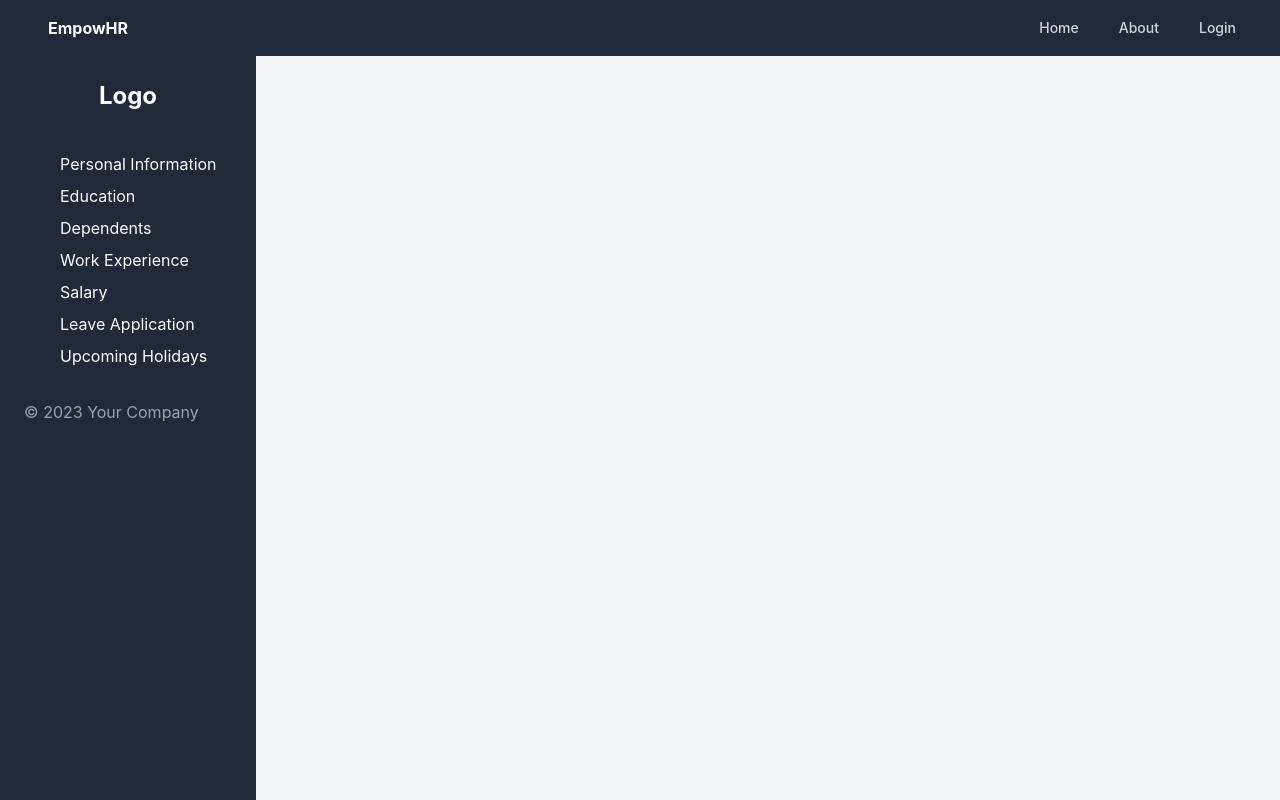
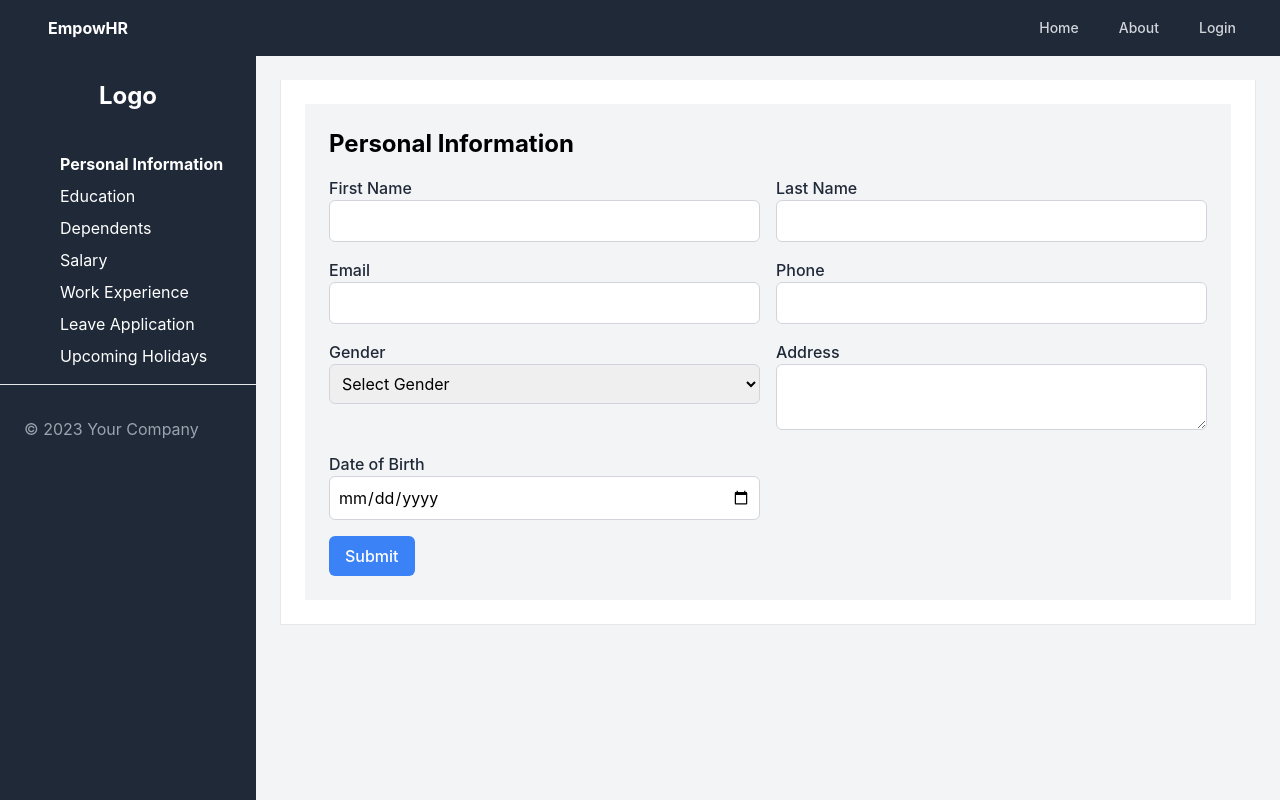
Before and after one commit to Akshith2952/hrms, a React (Create React App) app: page /About in a window 1280 px wide. Shown: the top 800 px of the page. Built offline with nearby package versions, Linux system fonts and the light colour scheme.

Commit message:
error fixed

```diff
--- a/src/App.js
+++ b/src/App.js
@@ -15,7 +15,7 @@ import WorkExperienceForm from "./components/WorkExperienceForm";
 import LeaveApplicationForm from "./components/LeaveApplicationForm";
 import SalaryForm from "./components/SalaryForm";
 import CalendarWithHolidays from "./components/CalendarWithHolidays";
-import Dashboard from "./components/Dashboard";
+// import Dashboard from "./components/Dashboard";
 
 
 function App() {
@@ -29,16 +29,14 @@ function App() {
 
         <Route path="/About" element={<About />} />
       </Routes>
-      <Dashboard/>
       <Routes>
-        <Route path="/PersonalInformationForm" element={<PersonalInformationForm />}/>
-      <Route path="/EducationForm" element={<EducationForm />}/>
-      <Route path="/DependentsForm" element={<DependentsForm />}/>
-      <Route path="/WorkExperienceForm" element={<WorkExperienceForm />}/>
-      <Route path="/LeaveApplicationForm" element={<LeaveApplicationForm />}/>
-      <Route path="/SalaryForm" element={<SalaryForm/>}/>
-      <Route path="/CalendarWithHolidays" element={<CalendarWithHolidays/>}/>
-
+        <Route path="/PersonalInformationForm" element={<PersonalInformationForm />} />
+        <Route path="/EducationForm" element={<EducationForm />} />
+        <Route path="/DependentsForm" element={<DependentsForm />} />
+        <Route path="/WorkExperienceForm" element={<WorkExperienceForm />} />
+        <Route path="/LeaveApplicationForm" element={<LeaveApplicationForm />} />
+        <Route path="/SalaryForm" element={<SalaryForm />} />
+        <Route path="/CalendarWithHolidays" element={<CalendarWithHolidays />} />
       </Routes>
 
     </>
--- a/src/components/About.js
+++ b/src/components/About.js
@@ -4,7 +4,7 @@ import Dashboard from './Dashboard'
 export const About = () => {
   return (
     <div>
-        <Dashboard/>
+      <Dashboard />
     </div>
   )
 }
--- a/src/components/Dashboard.js
+++ b/src/components/Dashboard.js
@@ -1,25 +1,162 @@
-import React from 'react'
-
-import NavsideBar from './NavsideBar';
+import React, { useState } from 'react'
+import { Link } from 'react-router-dom';
+import PersonalInformationForm from './PersonalInformationForm';
+import EducationForm from './EducationForm';
+import DependentsForm from './DependentsForm';
+import WorkExperienceForm from './WorkExperienceForm';
+import SalaryForm from './SalaryForm';
+import CalendarWithHolidays from './CalendarWithHolidays';
+import LeaveApplicationForm from './LeaveApplicationForm';
 
 const Dashboard = () => {
+
+  const [activeTab, setActiveTab] = useState("PersonalInformationForm");
+
+  const handleTabClick = (tab) => {
+    setActiveTab(tab);
+  };
+
   return (
 
     <div className="flex h-screen overflow-hidden">
-      {/* Side Bar */}
-      <aside className="bg-gray-800 text-gray-500 w-64 flex flex-col">
-        {/* Logo */}
+      <div className="bg-gray-800 text-gray-500 w-64 flex flex-col">
         <div className="h-20 flex items-center justify-center">
           <span className="text-white text-2xl font-bold">Logo</span>
         </div>
-      <NavsideBar/>
+        {/* <NavsideBar/> */}
+
+
+        <div>
+          <ul className="flex flex-col border-b mb-4 space-y-2 py-4 px-6">
+            <li className="border-l-4 border-transparent hover:bg-gray-700">
+              <Link className={`flex items-center ${activeTab === "PersonalInformationForm" && "text-blue-700 font-bold"}`} onClick={() => handleTabClick("PersonalInformationForm")}>
+                <span className="mr-2">
+                  <svg className="w-6 h-6 text-gray-400" fill="none" strokeLinecap="round" strokeLinejoin="round" strokeWidth="2" viewBox="0 0 24 24" stroke="currentColor">
+                    {/* Add appropriate SVG icon here */}
+                  </svg>
+                </span>
+                <span className="text-white">Personal Information</span>
+              </Link>
+            </li>
+
+            <li className="border-l-4 border-transparent hover:bg-gray-700">
+              <Link className={`flex items-center ${activeTab === "EducationForm" && "text-blue-700 font-bold"}`} onClick={() => handleTabClick("EducationForm")} >
+                <span className="mr-2">
+                  <svg className="w-6 h-6 text-gray-400" fill="none" strokeLinecap="round" strokeLinejoin="round" strokeWidth="2" viewBox="0 0 24 24" stroke="currentColor">
+                    {/* Add appropriate SVG icon here */}
+                  </svg>
+                </span>
+                <span className="text-white">Education</span>
+              </Link>
+            </li>
+
+            <li className="border-l-4 border-transparent hover:bg-gray-700">
+              <Link className={`flex items-center ${activeTab === "DependentsForm" && "text-blue-700 font-bold"}`} onClick={() => handleTabClick("DependentsForm")}>
+                <span className="mr-2">
+                  <svg className="w-6 h-6 text-gray-400" fill="none" strokeLinecap="round" strokeLinejoin="round" strokeWidth="2" viewBox="0 0 24 24" stroke="currentColor">
+                    {/* Add appropriate SVG icon here */}
+                  </svg>
+                </span>
+                <span className="text-white">Dependents</span>
+              </Link>
+            </li>
+
+            <li className="border-l-4 border-transparent hover:bg-gray-700">
+              <Link className={`flex items-center ${activeTab === "SalaryForm" && "text-blue-700 font-bold"}`} onClick={() => handleTabClick("SalaryForm")}>
+                <span className="mr-2">
+                  <svg className="w-6 h-6 text-gray-400" fill="none" strokeLinecap="round" strokeLinejoin="round" strokeWidth="2" viewBox="0 0 24 24" stroke="currentColor">
+                    {/* Add appropriate SVG icon here */}
+                  </svg>
+                </span>
+                <span className="text-white">Salary</span>
+              </Link>
+            </li>
+
+            <li className="border-l-4 border-transparent hover:bg-gray-700">
+              <Link className={`flex items-center ${activeTab === "WorkExperienceForm" && "text-blue-700 font-bold"}`} onClick={() => handleTabClick("WorkExperienceForm")}>
+                <span className="mr-2">
+                  <svg className="w-6 h-6 text-gray-400" fill="none" strokeLinecap="round" strokeLinejoin="round" strokeWidth="2" viewBox="0 0 24 24" stroke="currentColor">
+                    {/* Add appropriate SVG icon here */}
+                  </svg>
+                </span>
+                <span className="text-white">Work Experience</span>
+              </Link>
+            </li>
+
+            <li className="border-l-4 border-transparent hover:bg-gray-700">
+              <Link className={`flex items-center ${activeTab === "LeaveApplicationForm" && "text-blue-700 font-bold"}`} onClick={() => handleTabClick("LeaveApplicationForm")}>
+                <span className="mr-2">
+                  <svg className="w-6 h-6 text-gray-400" fill="none" strokeLinecap="round" strokeLinejoin="round" strokeWidth="2" viewBox="0 0 24 24" stroke="currentColor">
+                    {/* Add appropriate SVG icon here */}
+                  </svg>
+                </span>
+                <span className="text-white">Leave Application</span>
+              </Link>
+            </li>
+
+            <li className="border-l-4 border-transparent hover:bg-gray-700">
+              <Link className={`flex items-center ${activeTab === "CalendarWithHolidays" && "text-blue-700 font-bold"}`} onClick={() => handleTabClick("CalendarWithHolidays")}>
+                <span className="mr-2">
+                  <svg className="w-6 h-6 text-gray-400" fill="none" strokeLinecap="round" strokeLinejoin="round" strokeWidth="2" viewBox="0 0 24 24" stroke="currentColor"
+                  >
+                    {/* Add appropriate SVG icon here */}
+                  </svg>
+                </span>
+                <span className="text-white">Upcoming Holidays</span>
+              </Link>
+            </li>
+
+          </ul>
+        </div>
+
+
+
+
+
+
+
         <footer className="py-4 px-6">
           <span className="text-gray-400">&copy; {new Date().getFullYear()} Your Company</span>
         </footer>
-      </aside>
+      </div>
       {/* Main Content */}
       <main className="flex-grow bg-gray-100 p-6">
-        {/* Content goes here */}
+        {activeTab === "PersonalInformationForm" && (
+          <div className="bg-white p-6 border-l border-r border-b">
+            <PersonalInformationForm />
+          </div>
+        )}
+        {activeTab === "EducationForm" && (
+          <div className="bg-white p-6 border-l border-r border-b">
+            <EducationForm />
+          </div>
+        )}
+        {activeTab === "DependentsForm" && (
+          <div className="bg-white p-6 border-l border-r border-b">
+            <DependentsForm />
+          </div>
+        )}
+        {activeTab === "WorkExperienceForm" && (
+          <div className="bg-white p-6 border-l border-r border-b">
+            <WorkExperienceForm />
+          </div>
+        )}
+        {activeTab === "SalaryForm" && (
+          <div className="bg-white p-6 border-l border-r border-b">
+            <SalaryForm />
+          </div>
+        )}
+        {activeTab === "LeaveApplicationForm" && (
+          <div className="bg-white p-6 border-l border-r border-b">
+            <LeaveApplicationForm />
+          </div>
+        )}
+        {activeTab === "CalendarWithHolidays" && (
+          <div className="bg-white p-6 border-l border-r border-b">
+            <CalendarWithHolidays />
+          </div>
+        )}
+
       </main>
     </div>
 
```
Also changed, not shown: src/components/NavsideBar.js (+13 -73 lines).
